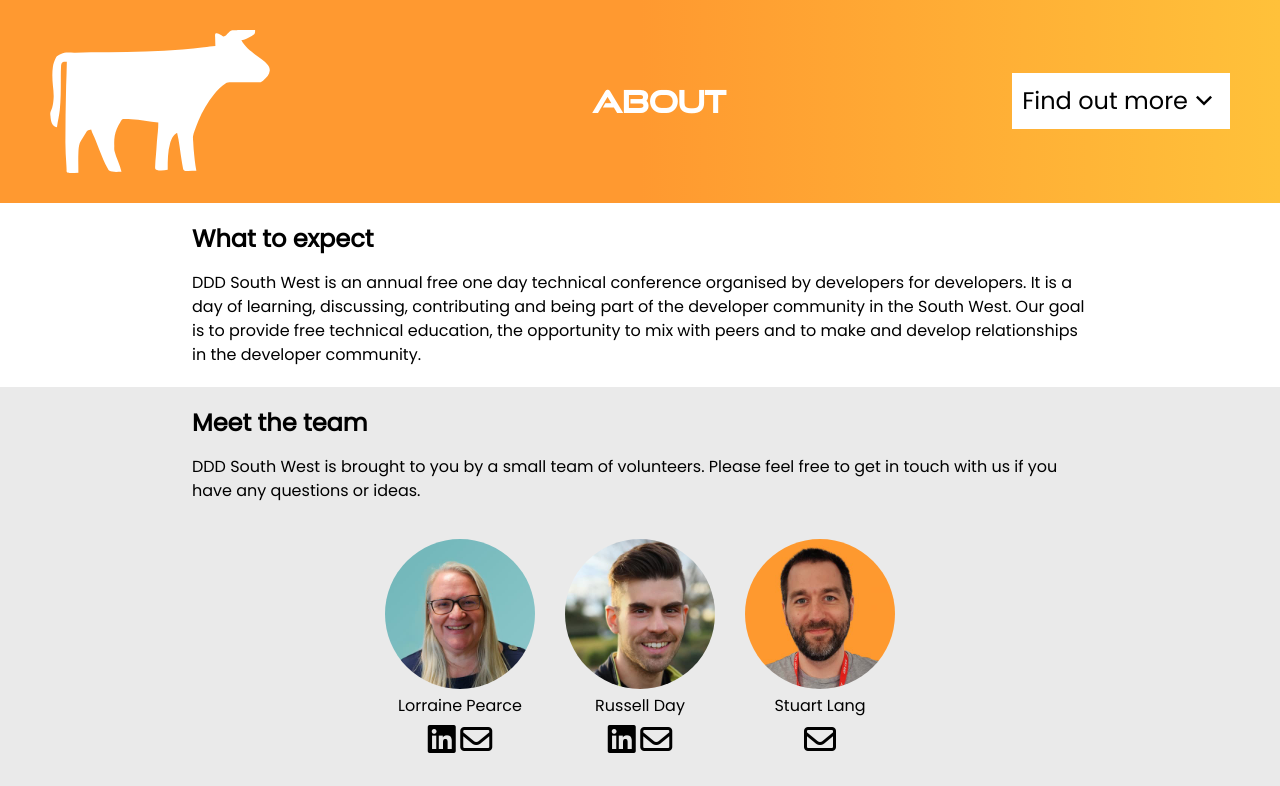
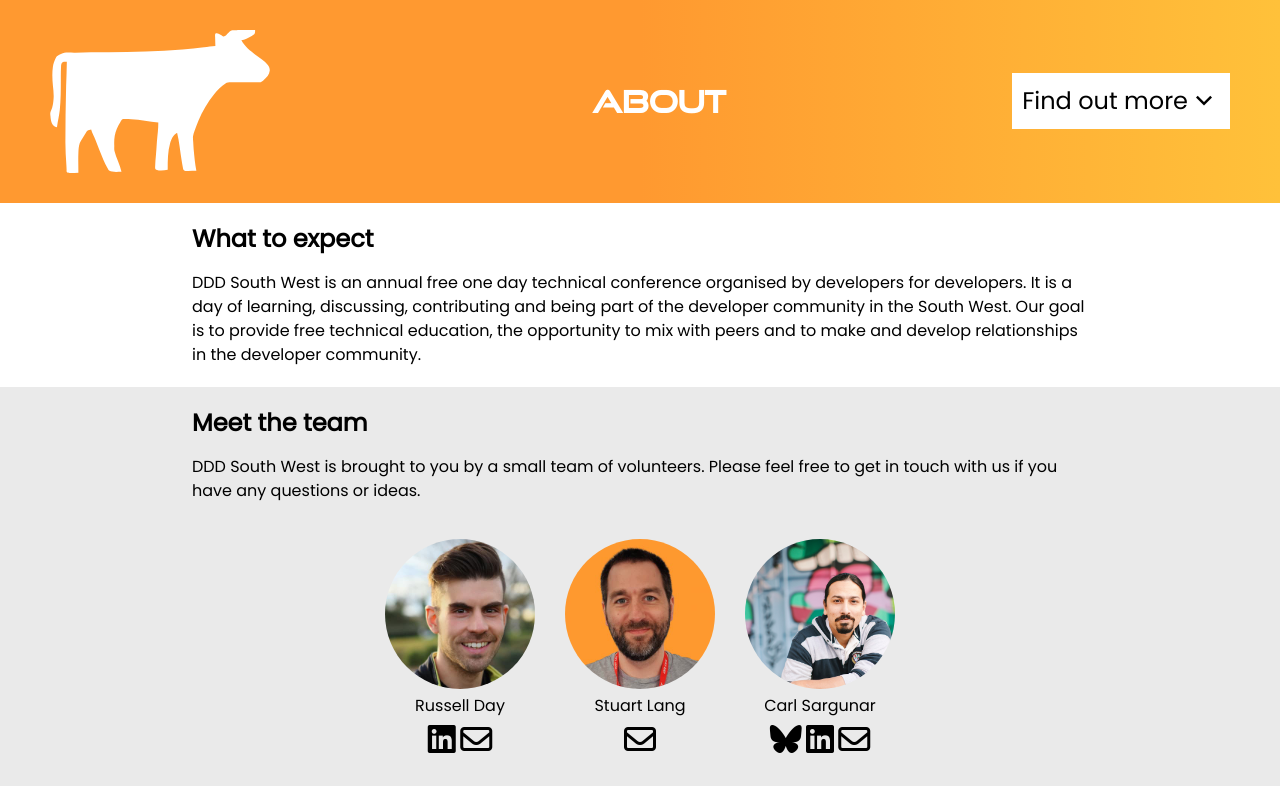
Before and after one commit to dddsw/dddsw-web, a SvelteKit app: page /about in a window 1280 px wide. Shown: the top 786 px of the page. Built offline with nearby package versions, Linux system fonts and the light colour scheme.

Commit message:
Remove Lorraine from About :-(

```diff
--- a/src/routes/about/+page.svelte
+++ b/src/routes/about/+page.svelte
@@ -22,12 +22,6 @@
 	];
 
 	let teamMembers = [
-		{
-			name: 'Lorraine Pearce',
-			imageName: 'lorraine.jpg',
-			email: 'lorrainepearce@dddsouthwest.com',
-			linkedIn: 'lorraine-pearce-688aba8'
-		},
 		{
 			name: 'Russell Day',
 			imageName: 'russ.jpg',
```
